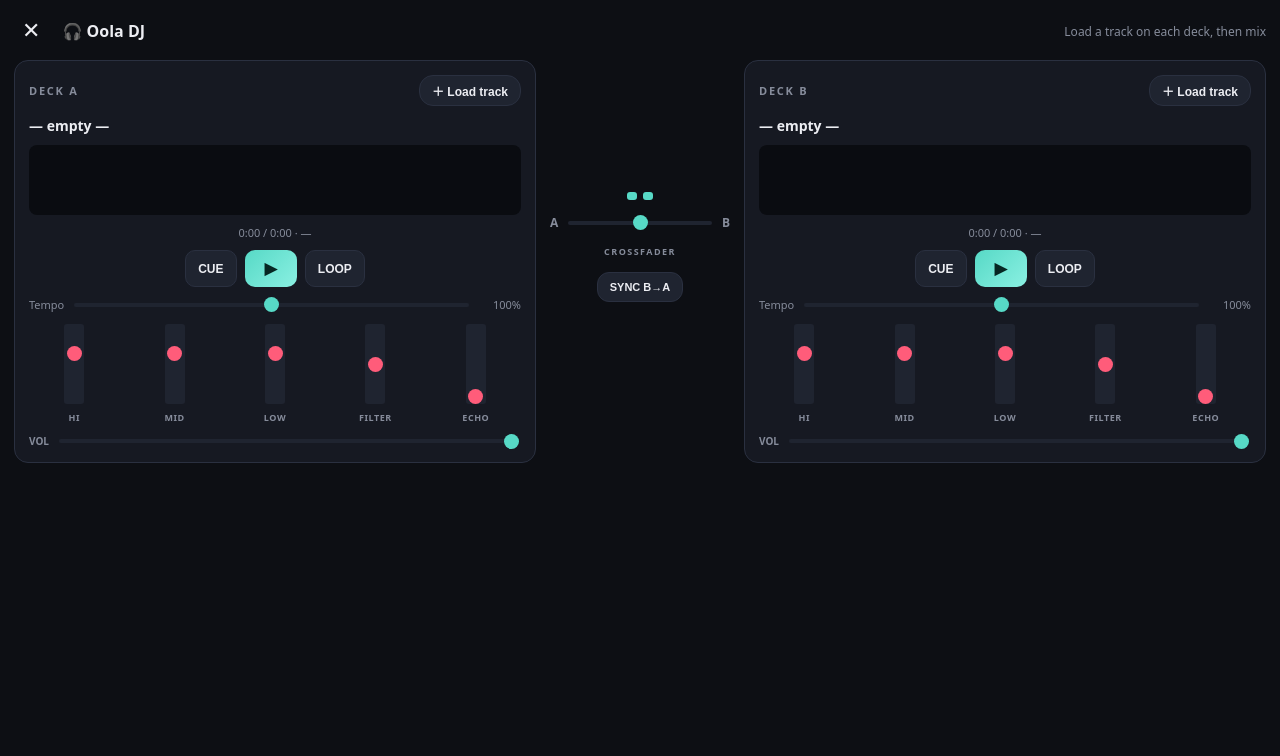
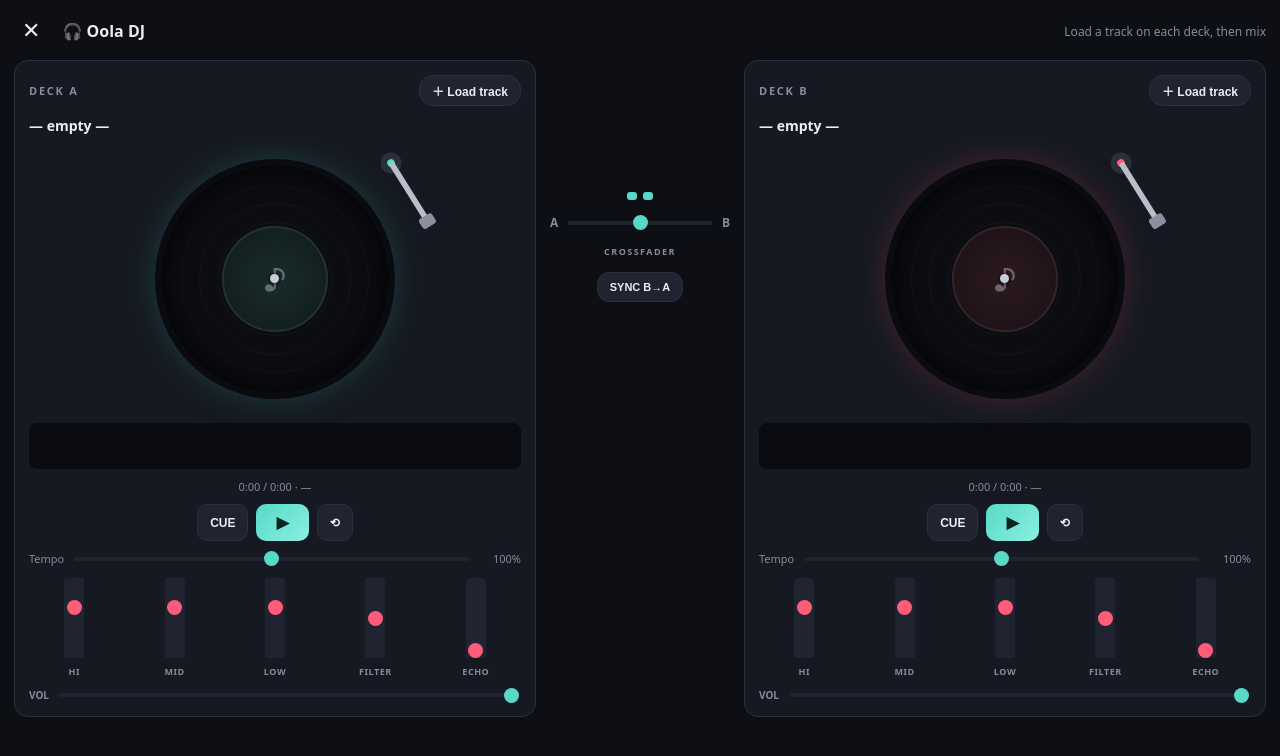
Before and after one commit to isaacoolaio-arch/Oola-media-Player, a plain HTML site: page index.html in a window 1280 px wide. Both pictures are taken after a click on the button "🎧 DJ". Drawn offline with Linux system fonts and the light colour scheme.

Commit message:
DJ Mode reskin: spinning vinyl turntables with album-art labels + swinging tonearm (original design, neon brand colors)

```diff
--- a/index.html
+++ b/index.html
@@ -335,7 +335,38 @@
     border-radius:14px;padding:6px 12px;font-size:12px;font-weight:600;cursor:pointer}
   .deckLoad:hover{border-color:var(--video)}
   .deckName{font-size:14px;font-weight:600;white-space:nowrap;overflow:hidden;text-overflow:ellipsis;min-height:1.2em}
-  .wave{width:100%;height:70px;background:#0a0c11;border-radius:8px;display:block}
+  .wave{width:100%;height:46px;background:#0a0c11;border-radius:8px;display:block}
+
+  /* ---- turntable ---- */
+  .turntable{position:relative;width:100%;aspect-ratio:1/1;max-width:260px;margin:4px auto;display:flex;align-items:center;justify-content:center}
+  .platter{width:88%;height:88%;border-radius:50%;position:relative;
+    background:radial-gradient(circle at 50% 50%, #14161d 0 26%, #0c0d12 26% 100%);
+    box-shadow:0 0 0 6px #0a0b10, 0 8px 30px #000a, inset 0 0 30px #000;}
+  #deckA .platter{box-shadow:0 0 0 6px #0a0b10, 0 0 34px var(--video-dim,#57d9c655), inset 0 0 30px #000}
+  #deckB .platter{box-shadow:0 0 0 6px #0a0b10, 0 0 34px var(--music-dim,#ff5c7a55), inset 0 0 30px #000}
+  .vinyl{position:absolute;inset:0;border-radius:50%;display:flex;align-items:center;justify-content:center}
+  .platter.spin .vinyl{animation:spin 2s linear infinite}
+  @keyframes spin{to{transform:rotate(360deg)}}
+  .groove{position:absolute;border-radius:50%;border:1px solid #ffffff08}
+  .groove.g1{inset:9%}.groove.g2{inset:17%}.groove.g3{inset:25%}.groove.g4{inset:33%}
+  .label{width:46%;height:46%;border-radius:50%;overflow:hidden;display:flex;align-items:center;justify-content:center;
+    position:relative;z-index:2;box-shadow:inset 0 0 0 2px #ffffff14}
+  #deckA .label{background:radial-gradient(circle,#1a2b2c,#0f1a1b)}
+  #deckB .label{background:radial-gradient(circle,#2b1a20,#1b0f14)}
+  .label img{width:100%;height:100%;object-fit:cover}
+  .labelIc{font-size:30px;color:#ffffff55}
+  .spindle{position:absolute;width:9px;height:9px;border-radius:50%;background:#c8ccd4;z-index:3;box-shadow:0 0 4px #000}
+  /* tonearm */
+  .tonearm{position:absolute;top:-2%;right:-2%;width:44%;height:44%;transform-origin:83% 17%;
+    transform:rotate(-32deg);transition:transform .5s ease;pointer-events:none;z-index:4}
+  .turntable.playing .tonearm{transform:rotate(0deg)}
+  .tonearm .base{fill:#2a2f3a}
+  .tonearm .baseIn{fill:#555c6b}
+  .tonearm .arm{fill:#b9bec8}
+  .tonearm .head{fill:#8a90a0}
+  #deckA .tonearm .baseIn{fill:var(--video)}
+  #deckB .tonearm .baseIn{fill:var(--music)}
+
   .deckTime{font-size:11px;color:var(--muted);font-variant-numeric:tabular-nums;text-align:center}
   .deckTransport{display:flex;gap:8px;justify-content:center}
   .deckTransport button{background:var(--surface-2);border:1px solid var(--line);color:var(--text);
@@ -605,12 +636,30 @@
         <button class="deckLoad" data-deck="A">＋ Load track</button>
       </div>
       <div class="deckName" id="nameA">— empty —</div>
-      <canvas class="wave" id="waveA" height="70"></canvas>
+
+      <div class="turntable" data-deck="A">
+        <div class="platter" id="platterA">
+          <div class="vinyl">
+            <span class="groove g1"></span><span class="groove g2"></span>
+            <span class="groove g3"></span><span class="groove g4"></span>
+            <div class="label" id="labelA"><span class="labelIc">♪</span></div>
+            <div class="spindle"></div>
+          </div>
+        </div>
+        <svg class="tonearm" id="tonearmA" viewBox="0 0 120 120" aria-hidden="true">
+          <circle class="base" cx="100" cy="20" r="11"/>
+          <circle class="baseIn" cx="100" cy="20" r="4"/>
+          <rect class="arm" x="97" y="20" width="6" height="70" rx="3"/>
+          <rect class="head" x="92" y="86" width="16" height="12" rx="3"/>
+        </svg>
+      </div>
+
+      <canvas class="wave" id="waveA" height="46"></canvas>
       <div class="deckTime"><span id="curA">0:00</span> / <span id="durA">0:00</span> · <span id="bpmA">—</span></div>
       <div class="deckTransport">
         <button class="cueBtn" data-deck="A" title="Cue">CUE</button>
         <button class="playBtn big" data-deck="A" title="Play/Pause">▶</button>
-        <button class="loopBtn" data-deck="A" title="Loop 4 beats">LOOP</button>
+        <button class="loopBtn" data-deck="A" title="Loop 4 beats">⟲</button>
       </div>
       <div class="deckCtl">
         <label>Tempo <input type="range" class="tempo" data-deck="A" min="0.5" max="1.5" step="0.01" value="1"><span class="tempoV" id="tempoAV">100%</span></label>
@@ -644,12 +693,30 @@
         <button class="deckLoad" data-deck="B">＋ Load track</button>
       </div>
       <div class="deckName" id="nameB">— empty —</div>
-      <canvas class="wave" id="waveB" height="70"></canvas>
+
+      <div class="turntable" data-deck="B">
+        <div class="platter" id="platterB">
+          <div class="vinyl">
+            <span class="groove g1"></span><span class="groove g2"></span>
+            <span class="groove g3"></span><span class="groove g4"></span>
+            <div class="label" id="labelB"><span class="labelIc">♪</span></div>
+            <div class="spindle"></div>
+          </div>
+        </div>
+        <svg class="tonearm" id="tonearmB" viewBox="0 0 120 120" aria-hidden="true">
+          <circle class="base" cx="100" cy="20" r="11"/>
+          <circle class="baseIn" cx="100" cy="20" r="4"/>
+          <rect class="arm" x="97" y="20" width="6" height="70" rx="3"/>
+          <rect class="head" x="92" y="86" width="16" height="12" rx="3"/>
+        </svg>
+      </div>
+
+      <canvas class="wave" id="waveB" height="46"></canvas>
       <div class="deckTime"><span id="curB">0:00</span> / <span id="durB">0:00</span> · <span id="bpmB">—</span></div>
       <div class="deckTransport">
         <button class="cueBtn" data-deck="B" title="Cue">CUE</button>
         <button class="playBtn big" data-deck="B" title="Play/Pause">▶</button>
-        <button class="loopBtn" data-deck="B" title="Loop 4 beats">LOOP</button>
+        <button class="loopBtn" data-deck="B" title="Loop 4 beats">⟲</button>
       </div>
       <div class="deckCtl">
         <label>Tempo <input type="range" class="tempo" data-deck="B" min="0.5" max="1.5" step="0.01" value="1"><span class="tempoV" id="tempoBV">100%</span></label>
@@ -1651,7 +1718,20 @@
   $('#dur'+deckId).textContent=fmtDur(d.dur);
   $('#cur'+deckId).textContent='0:00';
   $('#bpm'+deckId).textContent=d.bpm?Math.round(d.bpm)+' BPM':'— BPM';
+  const label=$('#label'+deckId);
+  if(label){ label.innerHTML = rec.thumb ? `<img src="${rec.thumb}">` : '<span class="labelIc">♪</span>'; }
   drawWave(deckId);
+}
+function djSetSpin(deckId, on){
+  const platter=$('#platter'+deckId);
+  const tt=document.querySelector('.turntable[data-deck="'+deckId+'"]');
+  if(platter) platter.classList.toggle('spin', on);
+  if(tt) tt.classList.toggle('playing', on);
+  djSyncSpinSpeed(deckId);
+}
+function djSyncSpinSpeed(deckId){
+  const d=decks[deckId], v=$('#platter'+deckId)?.querySelector('.vinyl');
+  if(v){ v.style.animationDuration=(2/(d.rate||1))+'s'; }
 }
 
 function djStartSource(d, when, offset){
@@ -1669,6 +1749,7 @@
   d.startedAt=djCtx.currentTime;
   d.playing=true;
   $('#deck'+deckId+' .playBtn').textContent='⏸';
+  djSetSpin(deckId, true);
   djTick(deckId);
 }
 function djPause(deckId){
@@ -1677,6 +1758,7 @@
   try{ d.source.stop(); }catch(_){}
   d.source=null; d.playing=false;
   $('#deck'+deckId+' .playBtn').textContent='▶';
+  djSetSpin(deckId, false);
   cancelAnimationFrame(d.raf);
 }
 function djStop(deckId){
@@ -1684,6 +1766,7 @@
   try{ d.source&&d.source.stop(); }catch(_){}
   d.source=null; d.playing=false; d.offset=0;
   cancelAnimationFrame(d.raf);
+  djSetSpin(deckId, false);
   const pb=document.querySelector('#deck'+deckId+' .playBtn'); if(pb)pb.textContent='▶';
 }
 function djTogglePlay(deckId){
@@ -1738,6 +1821,7 @@
   const d=decks[deckId]; d.rate=rate;
   if(d.source) d.source.playbackRate.setTargetAtTime(rate, djCtx.currentTime, 0.02);
   $('#tempo'+deckId+'V').textContent=Math.round(rate*100)+'%';
+  djSyncSpinSpeed(deckId);
 }
 function applyCrossfade(){
   if(!decks.A) return;
--- a/sw.js
+++ b/sw.js
@@ -6,7 +6,7 @@
    first time you use Edit — it's NOT downloaded automatically on install, so
    installing/updating the app stays light on data. After that first use it
    works fully offline. */
-const CACHE='oola-play-v16';
+const CACHE='oola-play-v17';
 const FFMPEG_CACHE='oola-play-ffmpeg-v2';
 const SHELL=['./','./index.html','./manifest.json','./icon-192.png','./icon-512.png'];
 
```
